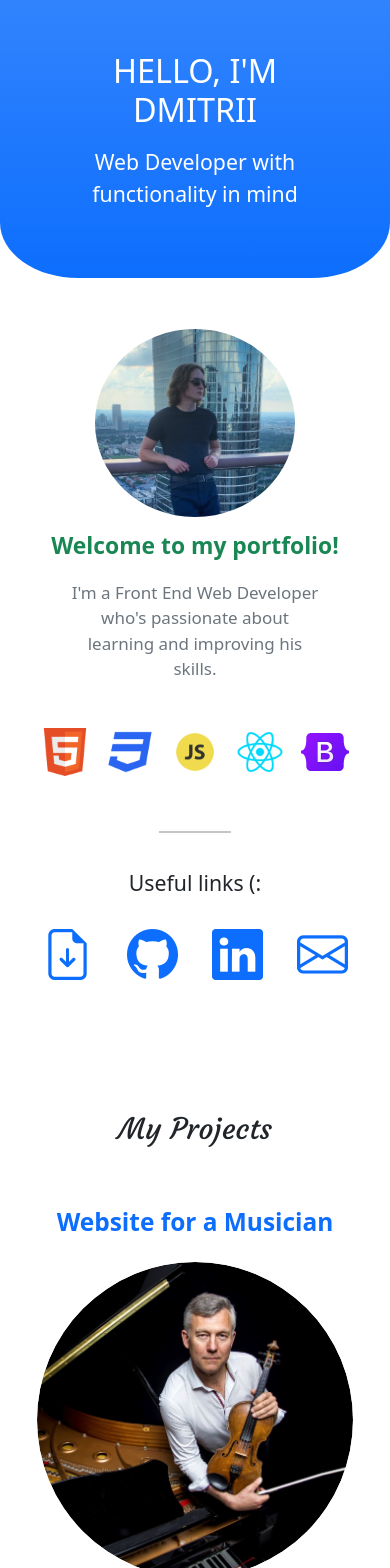
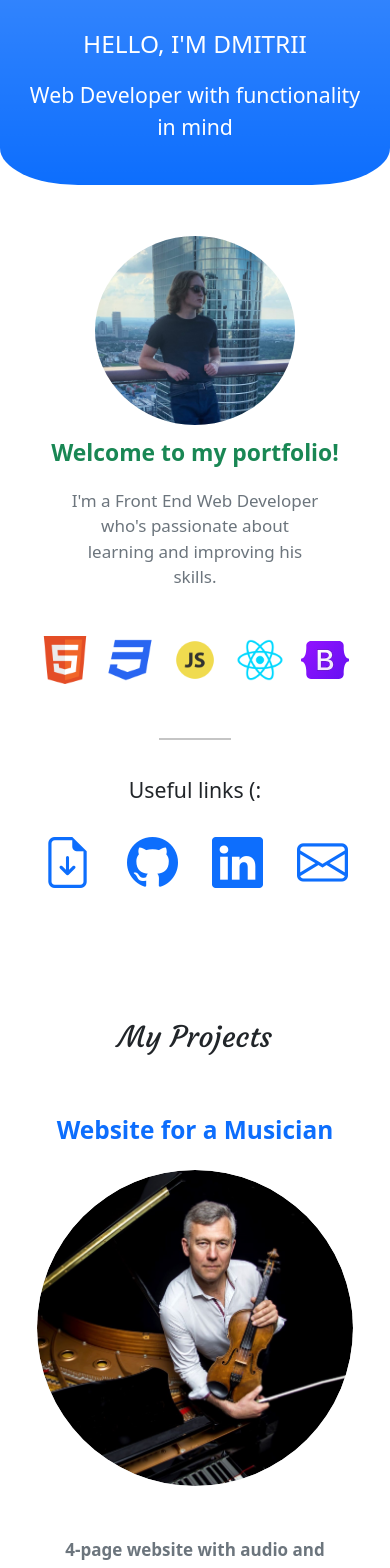
Before and after one commit to 1DmitriiShumilov1/ReactPortfolio, a React (Create React App) app: page / in a window 390 px wide. Shown: the top 1568 px of the page. Built offline with nearby package versions, Linux system fonts and the light colour scheme.

Commit message:
more mobile optimization

```diff
--- a/src/additions.css
+++ b/src/additions.css
@@ -30,9 +30,6 @@
 }
 .m-auto {
   margin: 0 auto;
-}
-.w-60 {
-  width: 60%;
 }
 .w-30-70 {
   width: 30vw;
@@ -158,6 +155,9 @@
   max-width: 800px;
   max-height: fit-content;
 }
+.about-text {
+  width: 60%;
+}
 
 /*------------*/
 /* FOOTER.JSX */
@@ -173,6 +173,10 @@
 /*----------------*/
 /* MOBILE SUPPORT */
 /*----------------*/
+.phone-header {
+  height: 50vw;
+  font-size: 1em;
+}
 .mobile-add {
   display: none;
 }
@@ -197,6 +201,9 @@
     width: 100%;
     text-align: center;
   }
+  .about-description {
+    font-weight: bold;
+  }
   .used-technologies-container {
     margin: auto;
   }
@@ -217,6 +224,18 @@
   }
   .w-30-70 {
     width: 70%;
+  }
+}
+
+@media screen and (max-width: 1000px) {
+  .project-img:hover {
+    transform: scale(1);
+  }
+}
+
+@media screen and (max-width: 600px) {
+  .about-text {
+    width: 90vw;
   }
 }
 
--- a/src/components/about.jsx
+++ b/src/components/about.jsx
@@ -18,7 +18,7 @@ const AboutMe = (props) => {
         <img className="about-image" src={img_me} alt="me" />
         <img className="about-image" src={img_computer} alt="computer" />
       </div>
-      <div className="about-text w-60 m-auto my-5">
+      <div className="about-text m-auto my-5">
         <h3>Get a deeper insight into who I am as a person</h3>
         <p className="text-secondary">
           My name is Dima (short for Dmitrii) and I am 20 years old. At my free
--- a/src/components/header.jsx
+++ b/src/components/header.jsx
@@ -3,8 +3,14 @@ import React from "react";
 const Header = () => {
   return (
     <header className="curved-bottom bg-primary bg-gradient">
-      <div className="p-5 text-center text-white no-margin">
-        <p className={window.innerWidth < 600 ? "display-5" : "display-1"}>
+      <div
+        className={
+          window.innerWidth < 600
+            ? "p-4 text-center text-white no-margin"
+            : "p-5 text-center text-white no-margin"
+        }
+      >
+        <p className={window.innerWidth < 600 ? "fs-3" : "display-1"}>
           HELLO, I'M DMITRII
         </p>
         <p className={window.innerWidth < 600 ? "fs-5" : "fs-3"}>
```
